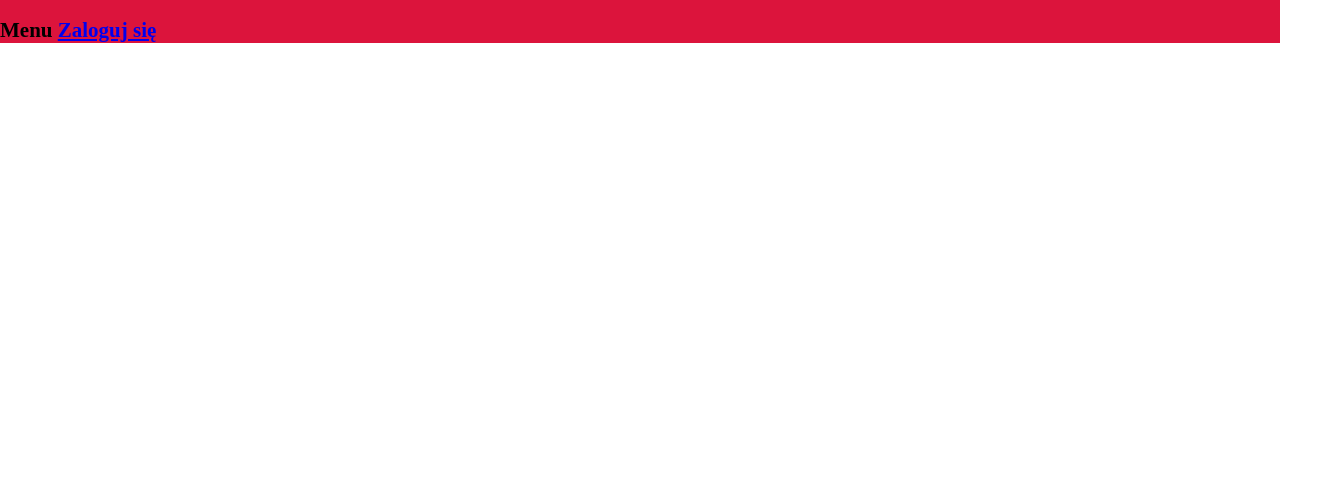
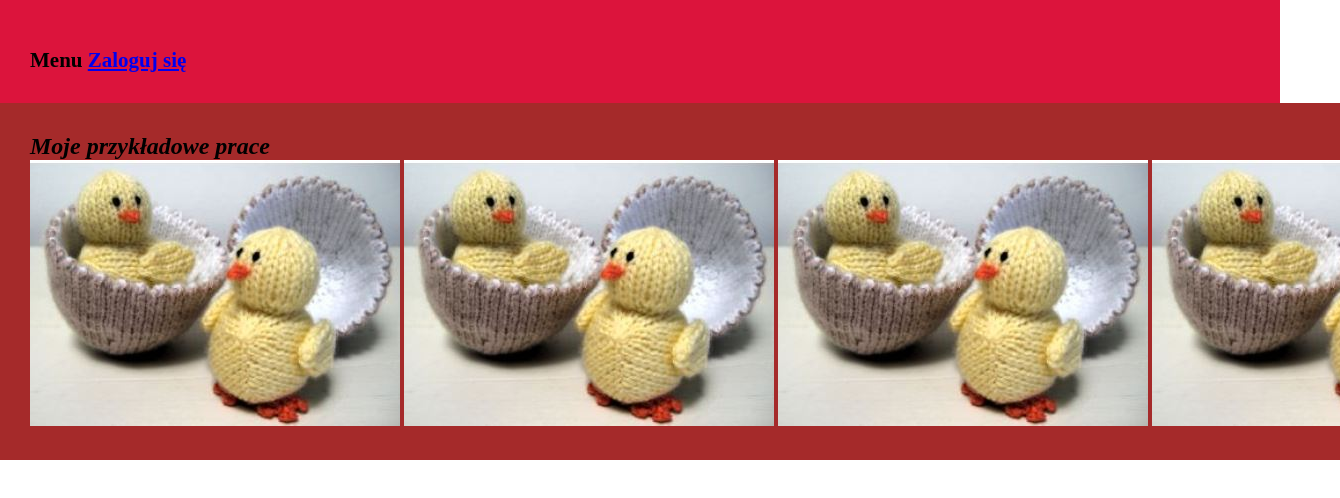
Before and after one commit to Paravati/Moteczkowo, a plain HTML site: page index.html in a window 1280 px wide. Shown: the part 124-622 px from the top of the page, 1340 px wide, since content can reach past the window. Drawn offline with Linux system fonts and the light colour scheme.

Commit message:
added fotos with scrollbar - fotos are only for test purposes

```diff
--- a/blog.css
+++ b/blog.css
@@ -7,6 +7,14 @@
     padding: 20px 20px 20px 40px;
 	font-family: monotype corsiva;
 
+}
+
+#slide {
+    width: 100%;
+    height: 100%;
+    overflow-x: scroll;
+    overflow-y: hidden;
+    white-space: nowrap;
 }
 
 h1{
@@ -31,5 +39,6 @@ h1{
 
 div{
 	background-color: brown;
+	padding: 30px;
 
 }
--- a/index.html
+++ b/index.html
@@ -23,6 +23,15 @@
 			<p1><a href="logowanie.html">Zaloguj się</a></p1>
 		</h2>
 	</div>
+	<div id="slide">
+		<h2><i>Moje przykładowe prace</i></h2>
+		<img src="testImages/chicken.JPG">
+		<img src="testImages/chicken.JPG">
+		<img src="testImages/chicken.JPG">
+		<img src="testImages/chicken.JPG">
+		<img src="testImages/chicken.JPG">
+	</div>
+
 
 </body>
 </html>
```
Also changed, not shown: testImages/chicken.JPG (added).
